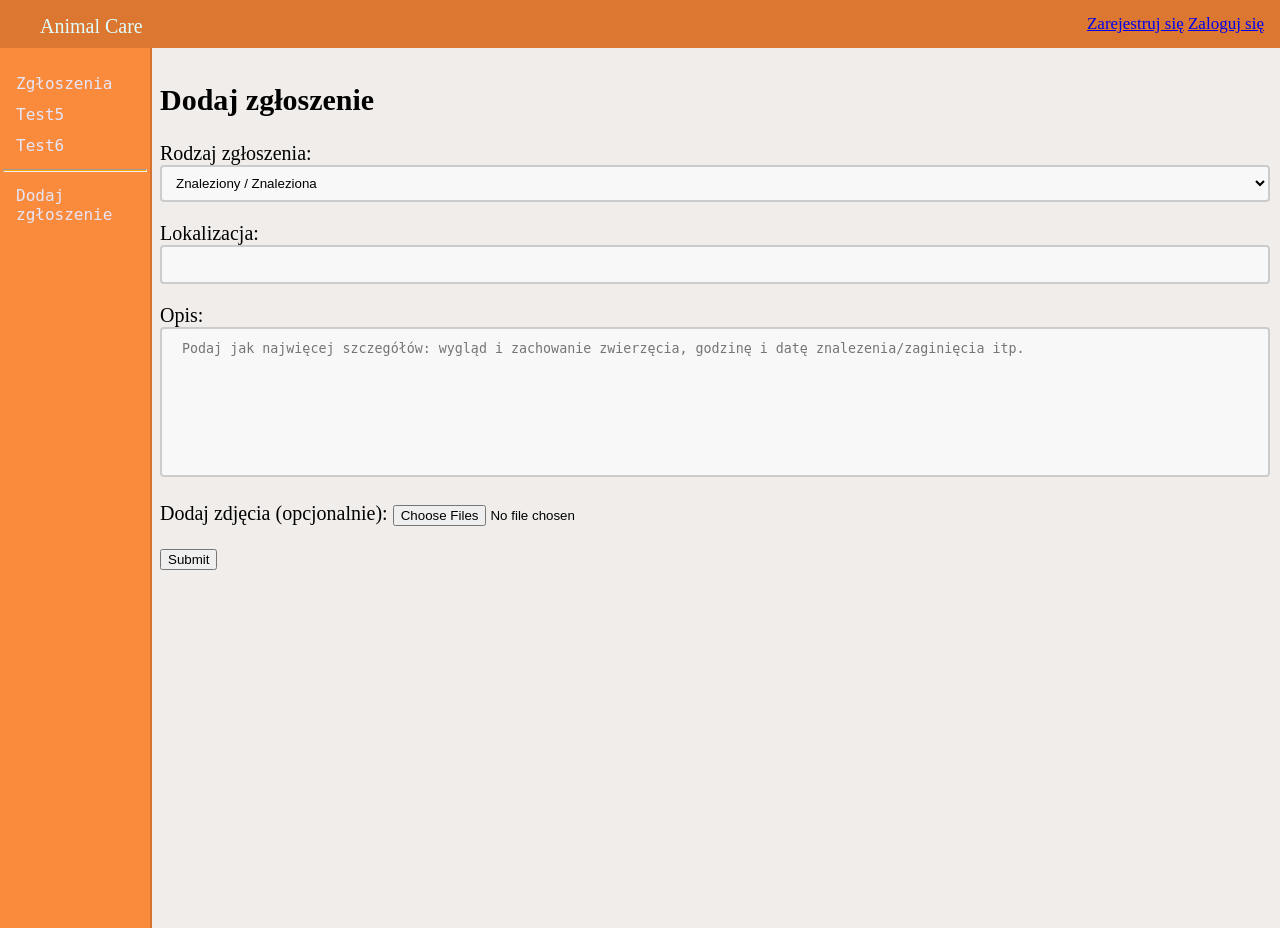
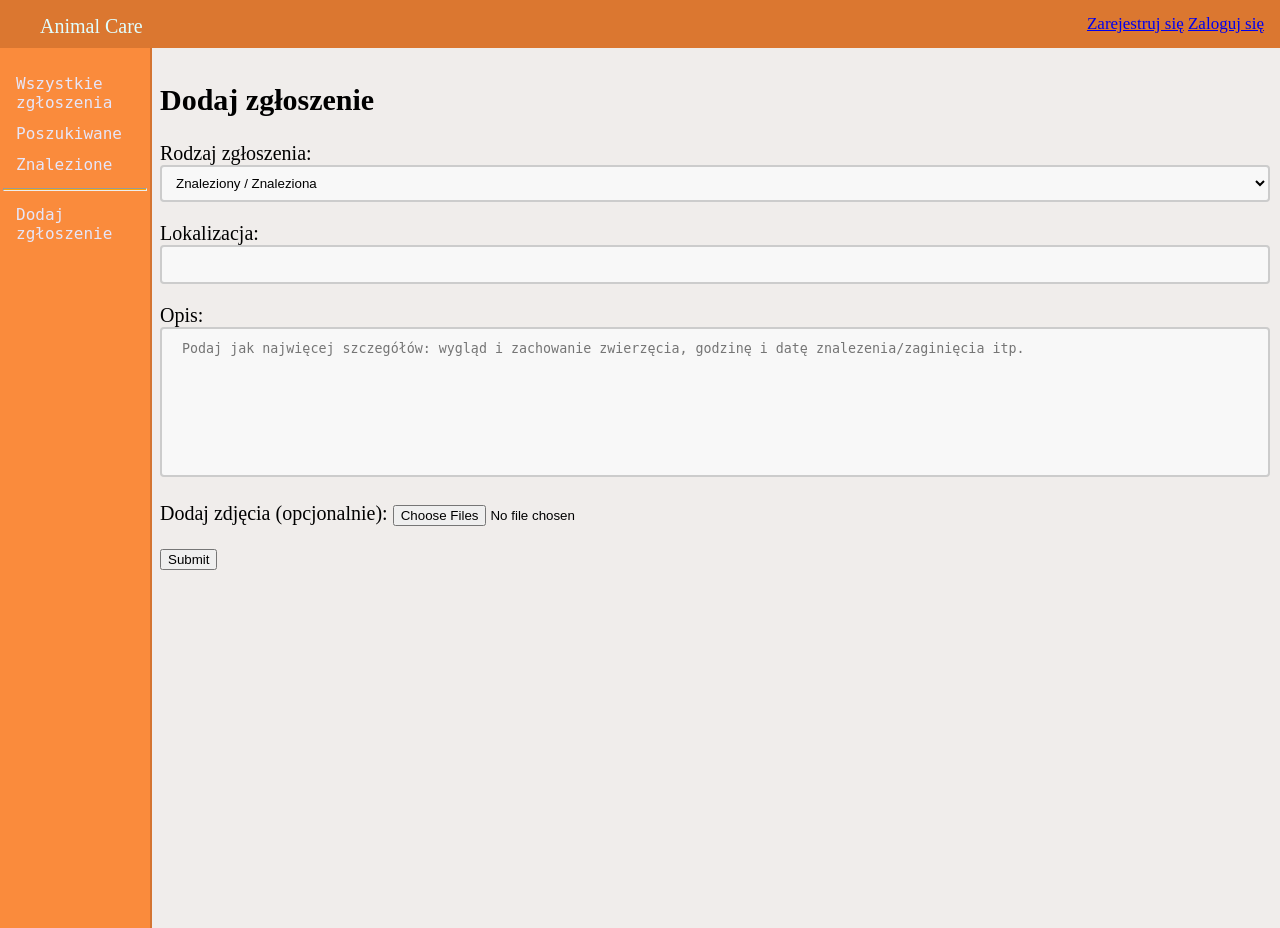
Before and after one commit to krzysiekkosior/animalcare, a Django app: page /add-case/ in a window 1280 px wide. Run offline with Django 3.2, Linux system fonts and the light colour scheme.

Commit message:
Modified cases_list view - added filter by type to cases view + links in urls.py and base.html

```diff
--- a/project/main_app/urls.py
+++ b/project/main_app/urls.py
@@ -21,6 +21,7 @@ from project import settings
 urlpatterns = [
     path('', views.main_page, name='home'),
     path('cases/', views.cases_list, name="cases_list"),
+    path('cases/<str:case_type>/', views.cases_list, name="cases_list"),
     path('add-case/', views.AddCaseView.as_view(), name='add_case'),
     path('case/<int:pk>/', views.CaseView.as_view()),
     path('case/<int:pk>/edit/', views.EditCaseView.as_view()),
--- a/project/main_app/views.py
+++ b/project/main_app/views.py
@@ -1,4 +1,4 @@
-from django.contrib.auth.mixins import UserPassesTestMixin
+from django.contrib.auth.mixins import UserPassesTestMixin, LoginRequiredMixin
 from django.shortcuts import render, redirect, get_object_or_404
 from django.views import View
 
@@ -15,8 +15,14 @@ def main_page(request):
     return render(request, 'main_page.html')
 
 
-def cases_list(request):
-    cases = Case.objects.all().order_by('date')
+def cases_list(request, case_type=None):
+    if case_type == "poszukiwane":
+        cases = Case.objects.filter(type=0).order_by('date')
+    elif case_type == "znalezione":
+        cases = Case.objects.filter(type=1).order_by('date')
+    else:
+        cases = Case.objects.all().order_by('date')
+
     ctx = {
         'cases': cases
     }
@@ -122,7 +128,7 @@ class DeleteCaseView(SuperUserCheck, View):
         return redirect('/cases/')
 
 
-class AddEditCommentView(View):
+class AddEditCommentView(LoginRequiredMixin, View):
 
     def get(self, request, case_pk, com_pk=None):
         if com_pk is None:
--- a/project/templates/base.html
+++ b/project/templates/base.html
@@ -2,7 +2,7 @@
 <html lang="en">
 <head>
     <meta charset="UTF-8">
-    <title>Title</title>
+    <title>Animal Care</title>
     {% load static %}
     <link href="{% static 'css/style.css' %}" rel="stylesheet">
 </head>
@@ -21,9 +21,9 @@
         </div>
     </div>
     <div class="sidenav">
-      <a href="/cases">Zgłoszenia</a>
-      <a href="#">Test5</a>
-      <a href="#">Test6</a>
+      <a href="/cases">Wszystkie zgłoszenia</a>
+      <a href="/cases/poszukiwane">Poszukiwane</a>
+      <a href="/cases/znalezione">Znalezione</a>
       <hr>
       <a href="/add-case/">Dodaj zgłoszenie</a>
     </div>
```
